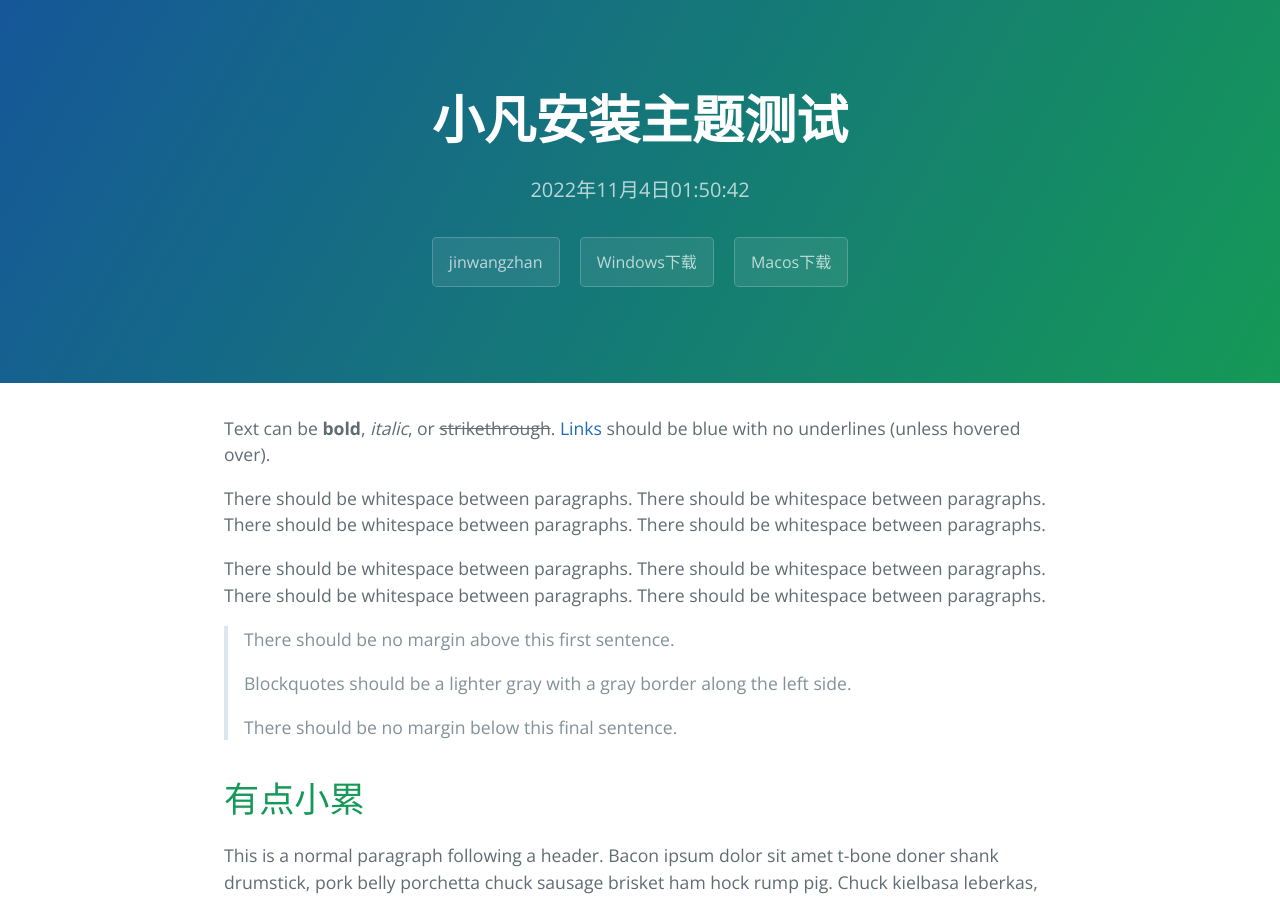
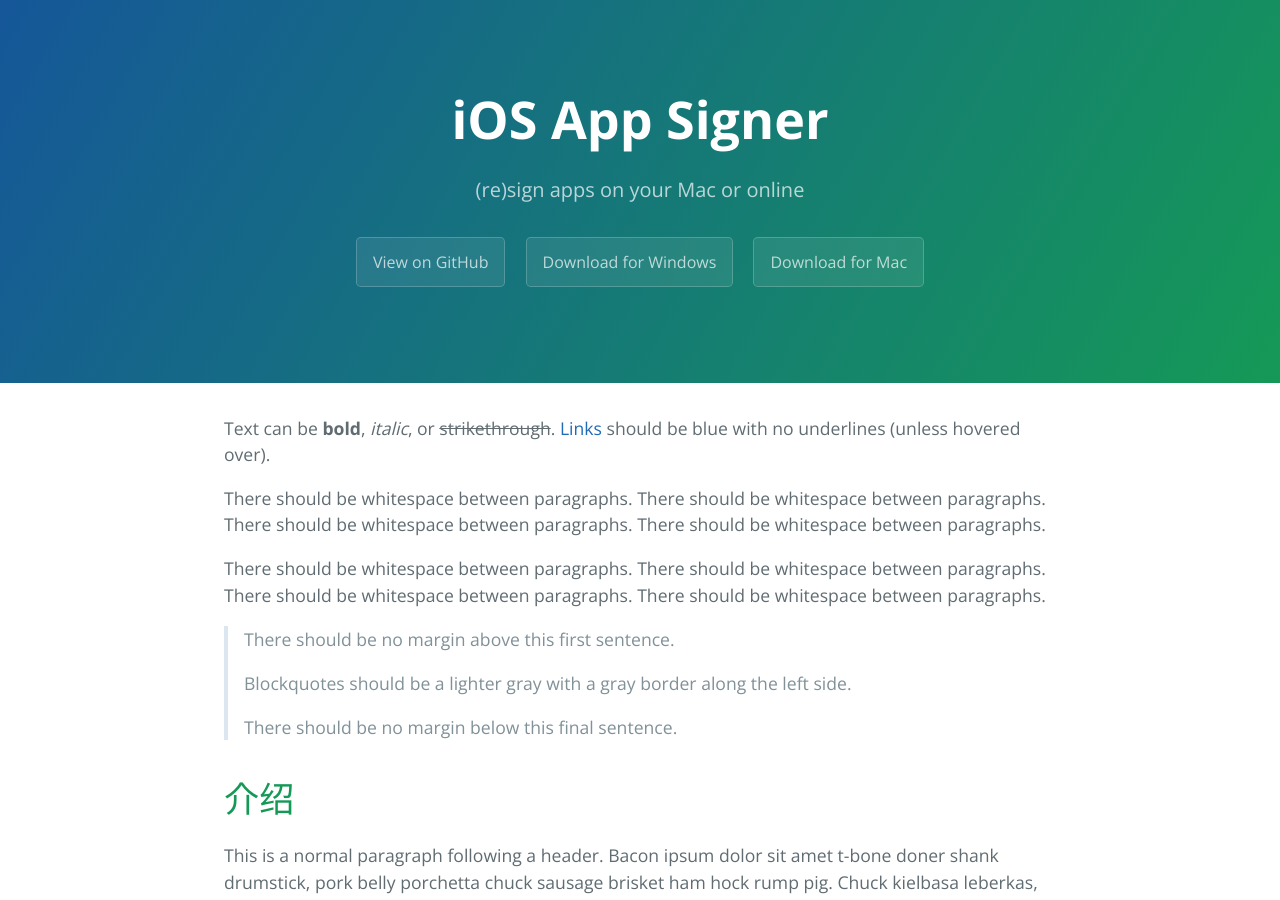
Before and after one commit to Kieey/ipa-re-sign-tool, a Jekyll site: the page docs/index.html, which Jekyll copies as it is, in a window 1280 px wide and 900 px high. Built offline with Jekyll 4.4.1, drawn with Linux system fonts in a browser that asks for light colours.

Commit message:
Update index.html

```diff
--- a/docs/index.html
+++ b/docs/index.html
@@ -11,11 +11,11 @@
   </head>
   <body>
     <section class="page-header">
-      <h1 class="project-name">小凡安装主题测试</h1>
-      <h2 class="project-tagline">2022年11月4日01:50:42</h2>
-      <a href="https://github.com/Kieey/ipa-re-sign-tool" class="btn">jinwangzhan</a>
-      <a href="https://github.com/Kieey/ipa-re-sign-tool/raw/main/Re-Sign-Windows.zip" class="btn">Windows下载</a>
-      <a href="https://github.com/Kieey/ipa-re-sign-tool/raw/main/Re-Sign-Macos.zip" class="btn">Macos下载</a>
+      <h1 class="project-name">iOS App Signer</h1>
+      <h2 class="project-tagline">(re)sign apps on your Mac or online</h2>
+      <a href="https://github.com/Kieey/ipa-re-sign-tool" class="btn">View on GitHub</a>
+      <a href="https://github.com/Kieey/ipa-re-sign-tool/raw/main/Re-Sign-Windows.zip" class="btn">Download for Windows</a>
+      <a href="https://github.com/Kieey/ipa-re-sign-tool/raw/main/Re-Sign-Macos.zip" class="btn">Download for Mac</a>
     </section>
 
     <section class="main-content">
@@ -34,7 +34,7 @@
       </blockquote>
 
       <h1>
-      <a id="user-content-header-1" class="anchor" href="#header-1" aria-hidden="true"><span class="octicon octicon-link"></span></a>有点小累</h1>
+      <a id="user-content-header-1" class="anchor" href="#header-1" aria-hidden="true"><span class="octicon octicon-link"></span></a>介绍</h1>
 
       <p>This is a normal paragraph following a header. Bacon ipsum dolor sit amet t-bone doner shank drumstick, pork belly porchetta chuck sausage brisket ham hock rump pig. Chuck kielbasa leberkas, pork bresaola ham hock filet mignon cow shoulder short ribs biltong.</p>
 
```
